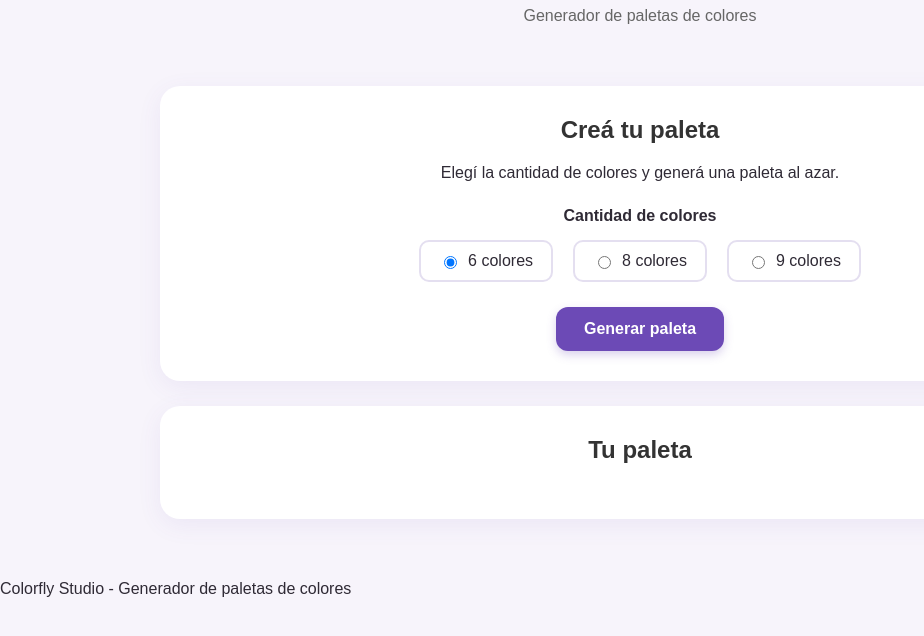
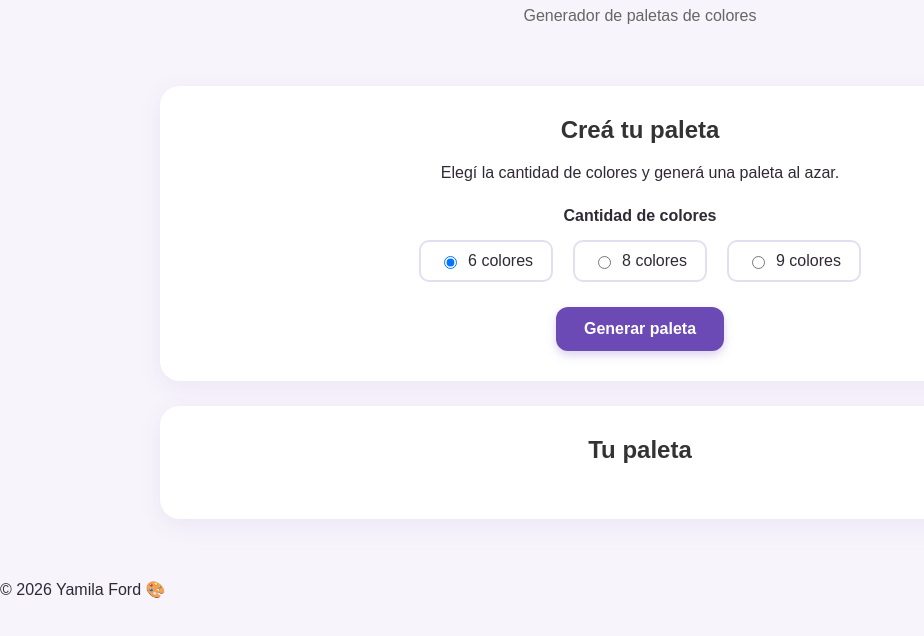
Before and after one commit to Yamilalu/ProyectoM1_Yamila_Ford, a plain HTML site: page Desarrollo/index.html in a window 1280 px wide. Shown: the part 88-724 px from the top of the page, without its empty margins (0-924 px from the left). Drawn offline with Linux system fonts and the light colour scheme.

Commit message:
Agrego footer al proyecto

```diff
--- a/Desarrollo/index.html
+++ b/Desarrollo/index.html
@@ -44,7 +44,7 @@
    </main>
 
    <footer>
-    <p>Colorfly Studio - Generador de paletas de colores</p>
+    <p>© 2026 Yamila Ford 🎨</p>
    </footer>
    <script src="script.js"></script>
 </body>
```
